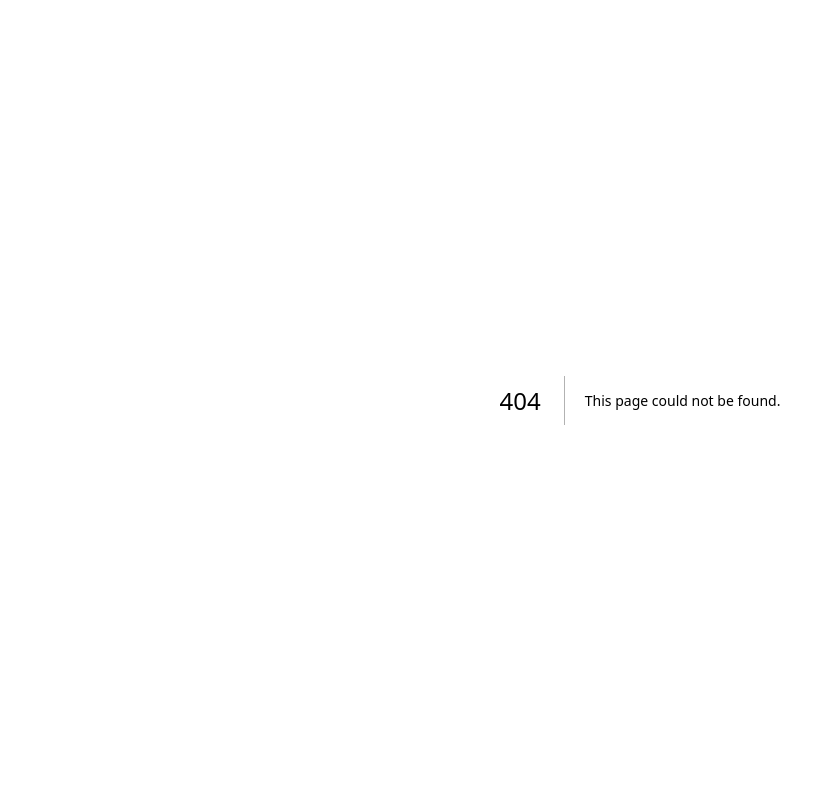
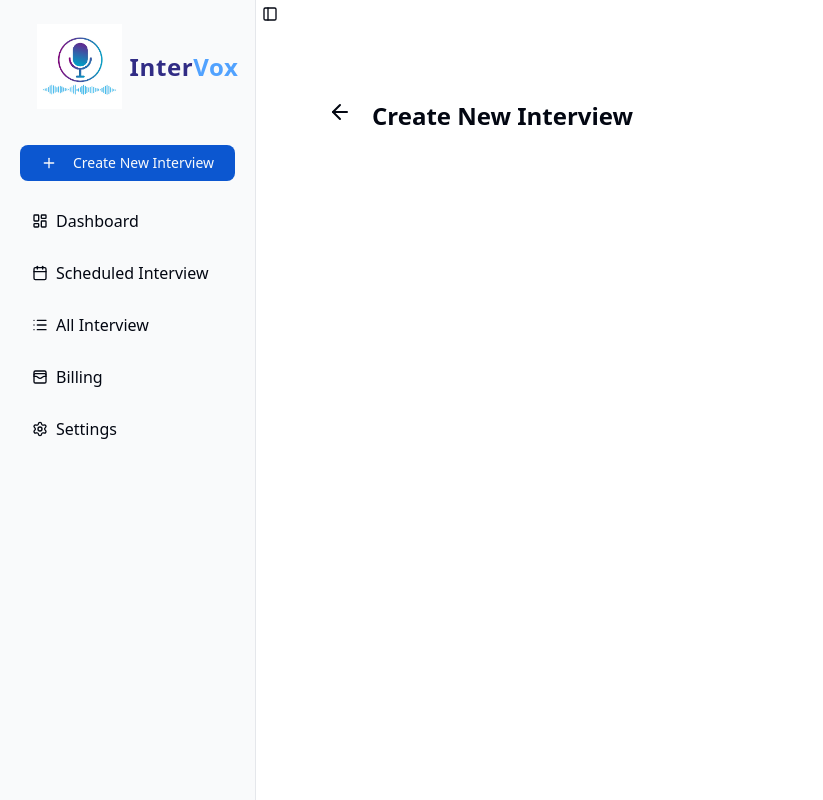
Before and after one commit to Manekapiyu/voice-recruiter-ai-interview, a Next.js app: page /dashboard/create-interview in a window 1280 px wide. Before the commit this address had no page. Shown: the whole page, without its empty margins (0-823 px from the left). Built offline with nearby package versions, Linux system fonts and the light colour scheme.

Commit message:
add modifications

```diff
--- a/app/(main)/dashboard/_components/WelcomeContainer.jsx
+++ b/app/(main)/dashboard/_components/WelcomeContainer.jsx
@@ -10,7 +10,7 @@ function WelcomeContainer() {
   if (!user) return <p>Loading...</p>;
 
   return (
-      <div className='bg-gray-100/50 p-5 rounded-2xl flex justify-between items-ccenter'>
+      <div className='bg-gray-100 p-5 rounded-2xl flex justify-between items-ccenter'>
         <div>
       <h2 className="text-lg font-bold">Welcome Back, {user.name}</h2>
       <h2 className="text-gray-500"> AI-Powered Interview Assistant: Practice, Improve, and Land Your Dream Job </h2>
--- /dev/null
+++ b/app/(main)/dashboard/create-interview/page.jsx
@@ -0,0 +1,15 @@
+import React from "react";
+import {ArrowLeft} from 'lucide-react';
+
+export default function CreateInterview() {
+  return (
+    <div className="p-8 text-2xl font-semibold">
+      <div className="flex gap-5">
+        <ArrowLeft/>
+        <h2 className="">Create New Interview</h2>
+
+
+      </div>
+    </div>
+  );
+}
--- a/app/(main)/provider.js
+++ b/app/(main)/provider.js
@@ -1,7 +1,7 @@
+"use client";
 import React from "react";
 import { SidebarProvider,SidebarTrigger } from "@/components/ui/sidebar";
 import AppSidebar from "./_components/AppSidebar";
-import WelcomeContainer from "./dashboard/_components/WelcomeContainer";
 
 
 
@@ -10,9 +10,8 @@ const DashboardProvider = ({ children }) => {
   return (
     <SidebarProvider>
       <AppSidebar />
-      <div className="w-full p-10">
-        {/*<SidebarTrigger />*/}
-        <WelcomeContainer/>
+      <div className="w-full">
+        <SidebarTrigger />
 
         {children}
         </div>
```
